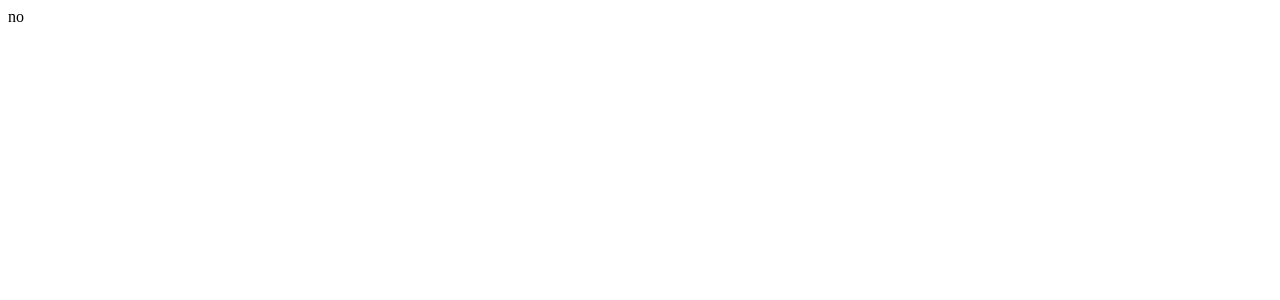
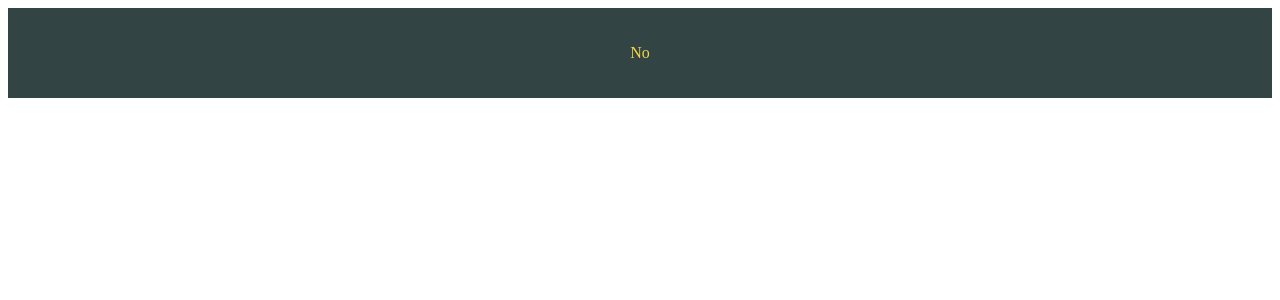
Before and after one commit to hweeks/alex-first-site, a React app: page / in a window 1280 px wide. Shown: the top 300 px of the page. Built offline with nearby package versions, Linux system fonts and the light colour scheme.

Commit message:
Made it so there is a background color todo: Make background color apply to entire page not just lines with content

```diff
--- a/src/components/Header/styles.ts
+++ b/src/components/Header/styles.ts
@@ -10,4 +10,4 @@ justify-content: center;
 export const MyName = styled.h1`
     font-size: 5rem;
     -webkit-text-fill-color: #F5D547;
-`
+`;
--- a/src/index.tsx
+++ b/src/index.tsx
@@ -1,26 +1,37 @@
-import React from "react";
+import * as React from "react";
 import ReactDOM from "react-dom/client";
 import styled from "styled-components";
 import { createGlobalStyle } from 'styled-components';
 import { reset } from 'styled-reset';
 
 
-
-const StyleType = createGlobalStyle`
+const MainStyle = createGlobalStyle`
   ${reset}
 
   html {
     box-sizing: border-box;
-  font-family: 'Montserrat', regular;
+    font-family: 'Covered By Your Grace', cursive;
   }
-*{
+  *, *:before, *:after {
     box-sizing: inherit;
   }
 `;
+
+const styles = {
+  container: {
+    textAlign: 'center',
+    margin: 0,
+    padding: '20px',
+    backgroundColor: '#334445',
+    color: '#F5D547',
+  },
+};
 const HomePage = () => {
 
 return(
-  "no"
+  <div style={styles.container}>
+  <p>No</p>
+  </div>
 )
 
 }
```
Lines whose indentation alone changed are shown as unchanged.
